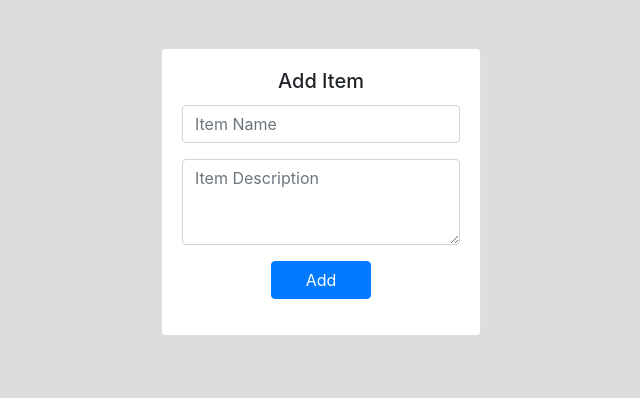
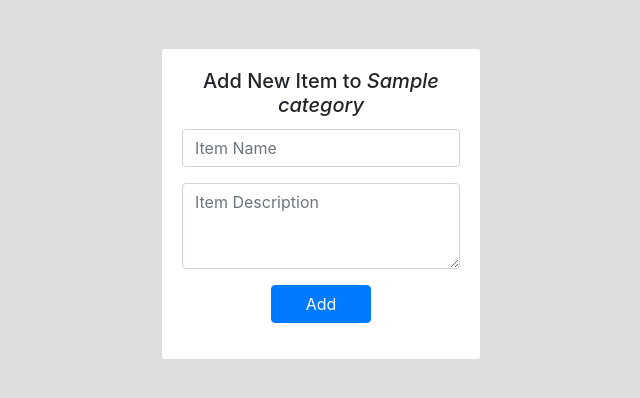
Before and after one commit to amrfekryy/FSND-project2-item-catalog, a Flask app: page /categories/1/items/add/ in a window 1280 px wide. Shown: the part 56-454 px from the top of the page, without its empty margins (319-959 px from the left). Run offline with Flask 2, Linux system fonts and the light colour scheme; the visitor is signed in with stand-in values (Sample User, id 1); tables that the repository leaves empty hold one stand-in row (values such as "Sample post"); some libraries are stand-ins or nearby versions.

Commit message:
Add some tweeks

```diff
--- a/app.py
+++ b/app.py
@@ -228,6 +228,7 @@ def delete_category(category_id):
 @app.route('/categories/<int:category_id>/items/add/', methods=['GET', 'POST'])
 @login_required
 def add_item(category_id):
+    category = db_session.query(Category).filter_by(id=category_id).first()
     if request.method == 'POST':
         # get form inputs
         item_name = request.form.get('item_name')
@@ -248,7 +249,7 @@ def add_item(category_id):
         flash(f"Item <i>{new_item.name}</i> has been added", "success")
         return redirect(url_for('index'))
     else:
-        return render_template('add_item.html', category_id=category_id)
+        return render_template('add_item.html', category=category)
 
 
 @app.route('/items/<int:item_id>/edit/', methods=['GET', 'POST'])
--- a/templates/add_category.html
+++ b/templates/add_category.html
@@ -5,7 +5,7 @@
   <div class="card m-auto" style="width: 20rem;">
     <div class="card-body" style="text-align: center">
 
-      <h5 class="card-title">Add Category</h5>
+      <h5 class="card-title">Add New Category</h5>
       <form action="{{url_for('add_category')}}" method="post">
         <input class="form-control mb-3" name="category_name" type="text" placeholder="Category Name">
         <button type="submit" class="btn btn-primary mb-3" style="width:100px">Add</button>
--- a/templates/add_item.html
+++ b/templates/add_item.html
@@ -5,8 +5,8 @@
   <div class="card m-auto" style="width: 20rem;">
     <div class="card-body" style="text-align: center">
 
-      <h5 class="card-title">Add Item</h5>
-      <form action="{{url_for('add_item', category_id=category_id)}}", method="post">
+      <h5 class="card-title">Add New Item to <i>{{category.name}}</i></h5>
+      <form action="{{url_for('add_item', category_id=category.id)}}", method="post">
         <input class="form-control mb-3" name="item_name" type="text" placeholder="Item Name">
         <textarea class="form-control mb-3" name="item_description" type="text" placeholder="Item Description" rows="3"></textarea>
         <button type="submit" class="btn btn-primary mb-3" style="width:100px">Add</button>
--- a/templates/api_docs.html
+++ b/templates/api_docs.html
@@ -17,7 +17,7 @@
 
 {% block body %}
 
-<h1>API Documentation</h1>
+<h4>API Documentation</h4>
 
 <p>Welcome to our API! Below you can find the available API endpoints and how to use each.</p><br>
 
--- a/templates/index.html
+++ b/templates/index.html
@@ -27,7 +27,7 @@ document.addEventListener('DOMContentLoaded', () => {
 <div class="row">
   <div class="col-4" style="min-width: 14rem">
     <div class="list-group" id="list-tab" role="tablist">
-      <li class="list-group-item d-flex align-items-center" role="tab"> <strong>Category</strong>
+      <li class="list-group-item d-flex align-items-center" role="tab"> <strong>Categories</strong>
         <!-- Add Category icon -->
         <a href="{{url_for('add_category')}}" class="ml-2" title="Add New Category">
           <span class="crud_icon">
```
